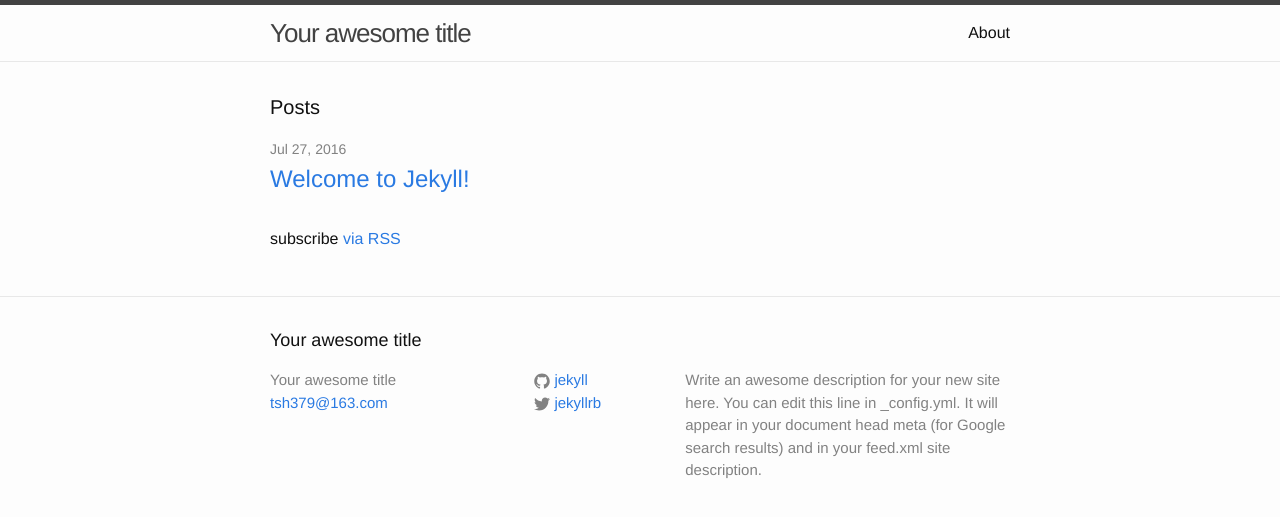
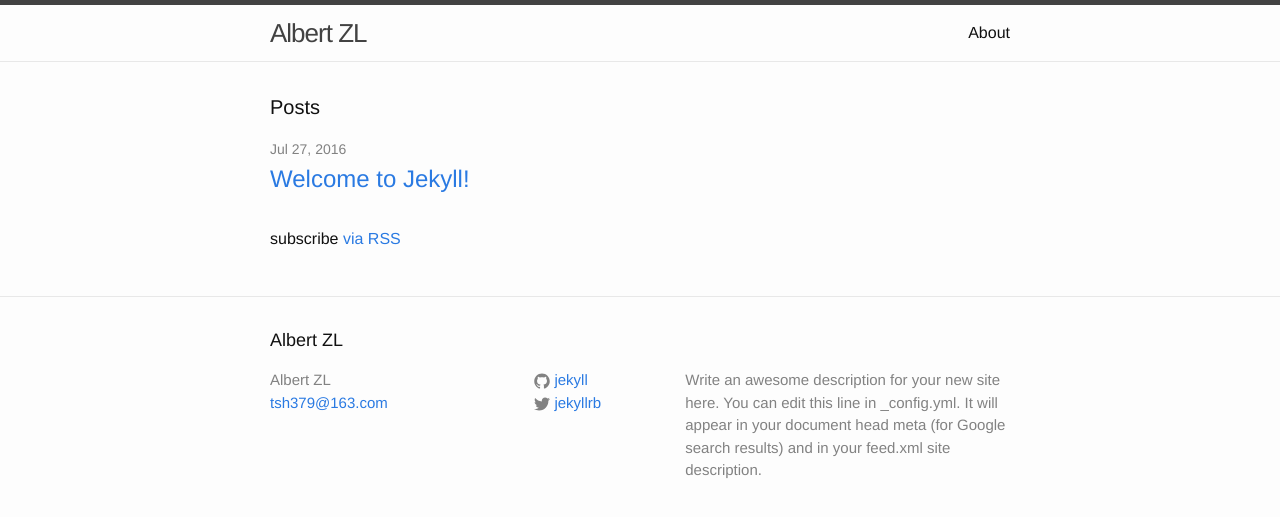
Before and after one commit to albert379ZL/My_blog, a Jekyll site: the page built from index.html, in a window 1280 px wide. Shown: the top 517 px of the page. Built offline with Jekyll 4.4.1, drawn with Linux system fonts in a browser that asks for light colours.

Commit message:
update-0730-02

```diff
--- a/_config.yml
+++ b/_config.yml
@@ -1,5 +1,5 @@
 # Site settings
-title: Your awesome title
+title: Albert ZL
 email: tsh379@163.com
 description: > # this means to ignore newlines until "baseurl:"
   Write an awesome description for your new site here. You can edit this
```
